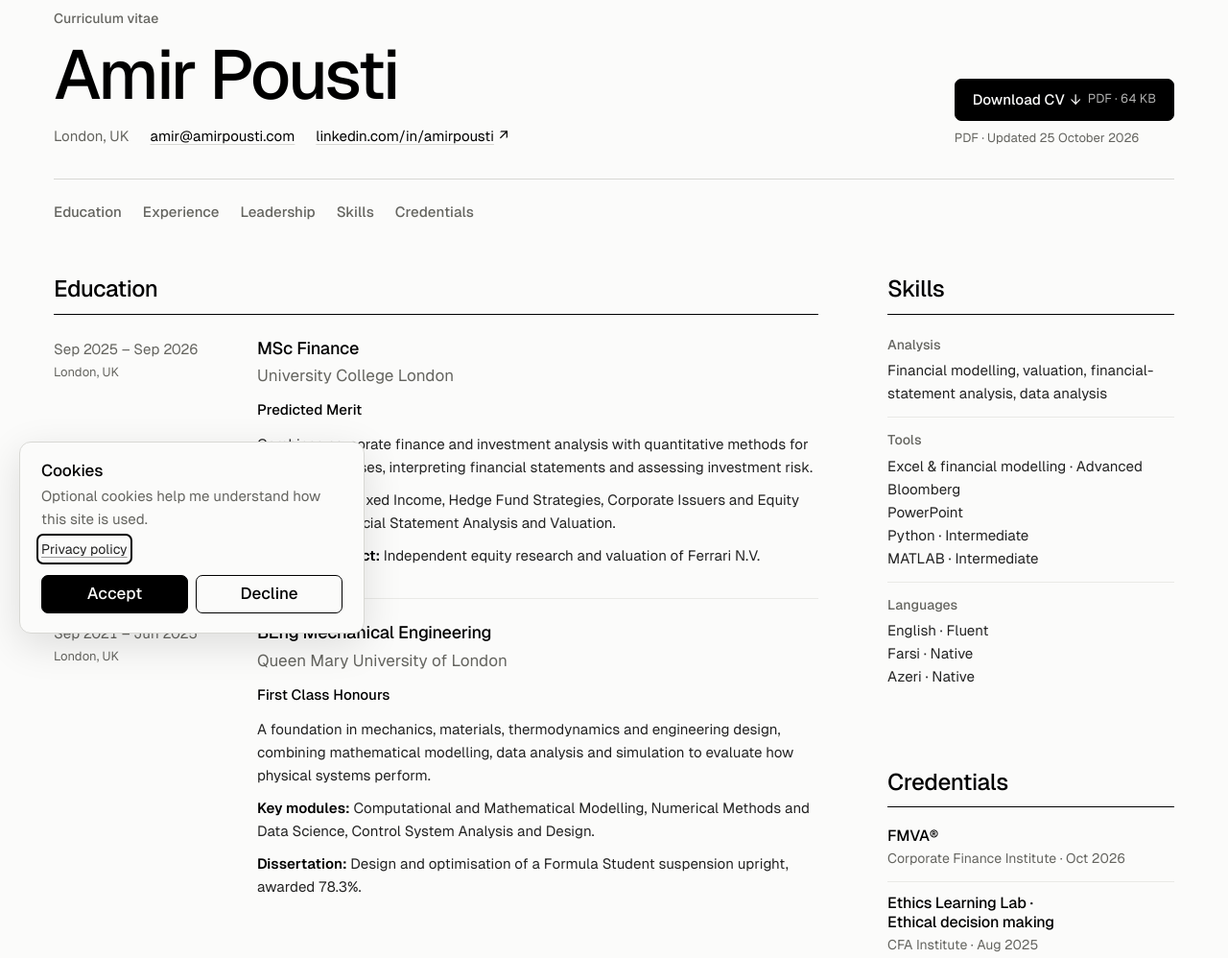
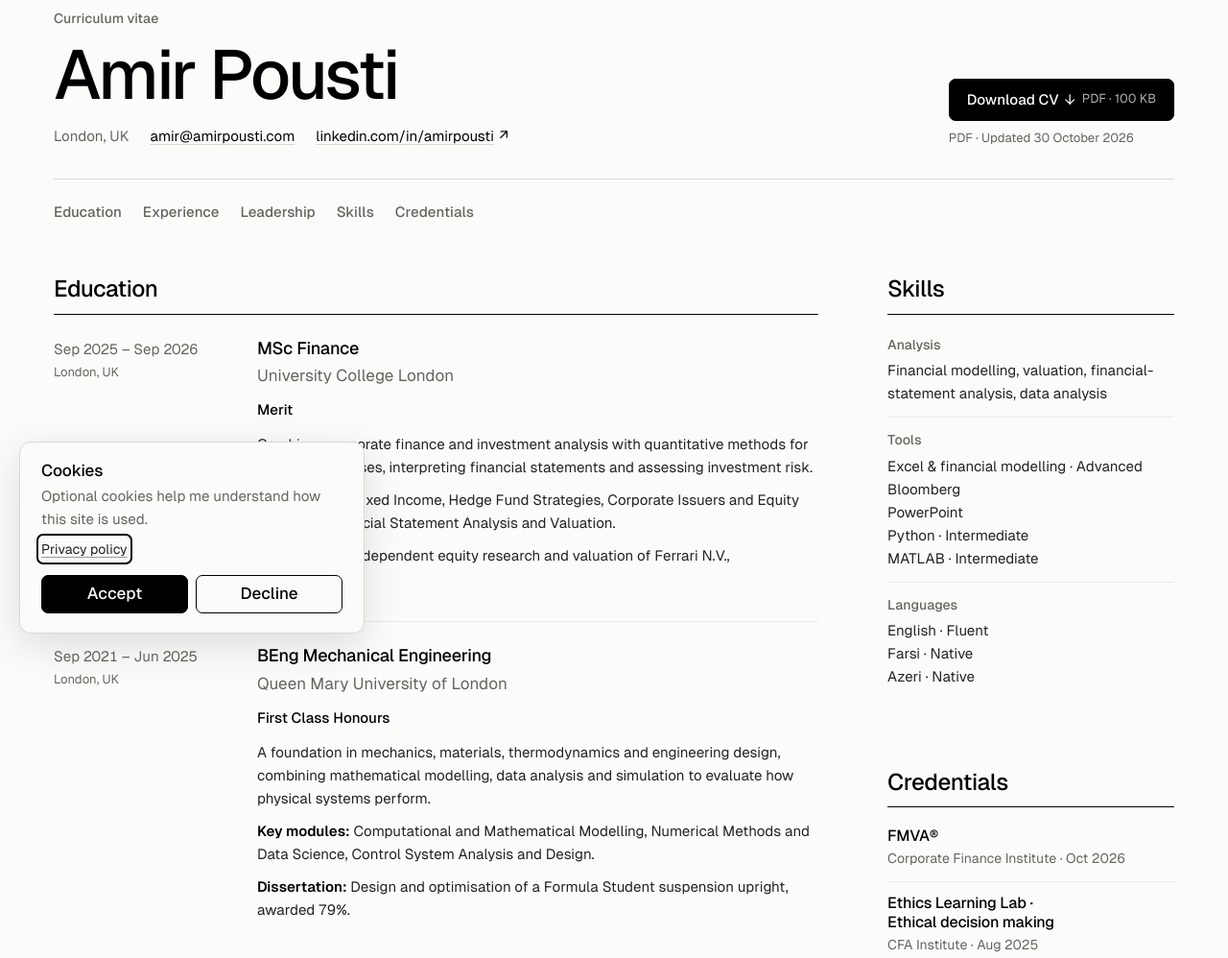
Before and after one commit to AmirPousti/Portfolio, a plain HTML site: page cv/index.html in a window 1280 px wide. Shown: the part 120-1118 px from the top of the page at 96% size. Drawn offline with Linux system fonts and the light colour scheme.

Commit message:
Update CV: MSc Merit confirmed, dissertation grades (MSc 75%, BEng 79%)

```diff
--- a/cv/index.html
+++ b/cv/index.html
@@ -65,8 +65,8 @@
 </div>
 </div>
 <div class="ap-cv-actions">
-<a aria-label="Download CV (PDF, 64 KB, download)" class="ap-action ap-action-primary ap-cv-download" download="Amir_Pousti_CV.pdf" href="/downloads/Amir_Pousti_CV.pdf?v=ae1827e60678">Download CV<span aria-hidden="true" class="ap-glyph">↓</span><span class="ap-file-meta">PDF · 64 KB</span></a>
-<span>PDF · Updated 25 October 2026</span>
+<a aria-label="Download CV (PDF, 100 KB, download)" class="ap-action ap-action-primary ap-cv-download" download="Amir_Pousti_CV.pdf" href="/downloads/Amir_Pousti_CV.pdf?v=9bbae7b6f766">Download CV<span aria-hidden="true" class="ap-glyph">↓</span><span class="ap-file-meta">PDF · 100 KB</span></a>
+<span>PDF · Updated 30 October 2026</span>
 </div>
 </header>
 <nav aria-label="CV sections" class="ap-cv-jump">
@@ -84,10 +84,10 @@
 <h3 class="ap-cv-entry-title">MSc Finance</h3>
 <p class="ap-cv-organisation">University College London</p>
 
-<p class="ap-cv-result">Predicted Merit</p>
+<p class="ap-cv-result">Merit</p>
 <p class="ap-cv-study-copy">Combines corporate finance and investment analysis with quantitative methods for valuing businesses, interpreting financial statements and assessing investment risk.</p>
 <p class="ap-cv-study-copy"><strong>Key modules:</strong> Fixed Income, Hedge Fund Strategies, Corporate Issuers and Equity Valuation, Financial Statement Analysis and Valuation.</p>
-<p class="ap-cv-study-copy"><strong>Research project:</strong> Independent equity research and valuation of Ferrari N.V.</p>
+<p class="ap-cv-study-copy"><strong>Dissertation:</strong> Independent equity research and valuation of Ferrari N.V., awarded&nbsp;75%.</p>
 </article>
 <article class="ap-cv-side-entry ap-cv-education-entry"><p class="ap-cv-date"><span><time datetime="2021-09">Sep 2021</time> – <time datetime="2025-06">Jun 2025</time></span><span>London, UK</span></p>
 <h3 class="ap-cv-entry-title">BEng Mechanical Engineering</h3>
@@ -96,7 +96,7 @@
 <p class="ap-cv-result">First Class Honours</p>
 <p class="ap-cv-study-copy">A foundation in mechanics, materials, thermodynamics and engineering design, combining mathematical modelling, data analysis and simulation to evaluate how physical systems perform.</p>
 <p class="ap-cv-study-copy"><strong>Key modules:</strong> Computational and Mathematical Modelling, Numerical Methods and Data Science, Control System Analysis and Design.</p>
-<p class="ap-cv-study-copy"><strong>Dissertation:</strong> Design and optimisation of a Formula Student suspension upright, awarded 78.3%.</p>
+<p class="ap-cv-study-copy"><strong>Dissertation:</strong> Design and optimisation of a Formula Student suspension upright, awarded&nbsp;79%.</p>
 </article>
 </section>
 <section class="ap-cv-section" id="cv-experience">
@@ -192,7 +192,7 @@
 <h2>Prefer the one-page version?</h2>
 <p>Download the original PDF for applications and offline review.</p>
 </div>
-<a aria-label="Download CV (PDF, 64 KB, download)" class="ap-text-link ap-cv-download-repeat" download="Amir_Pousti_CV.pdf" href="/downloads/Amir_Pousti_CV.pdf?v=ae1827e60678">Download CV<span aria-hidden="true" class="ap-glyph">↓</span><span class="ap-file-meta">PDF · 64 KB</span></a>
+<a aria-label="Download CV (PDF, 100 KB, download)" class="ap-text-link ap-cv-download-repeat" download="Amir_Pousti_CV.pdf" href="/downloads/Amir_Pousti_CV.pdf?v=9bbae7b6f766">Download CV<span aria-hidden="true" class="ap-glyph">↓</span><span class="ap-file-meta">PDF · 100 KB</span></a>
 </section>
 </section>
   </main>
```
Also changed, not shown: contact/index.html (+1 -1 lines), index.html (+1 -1 lines), 1 other file.
